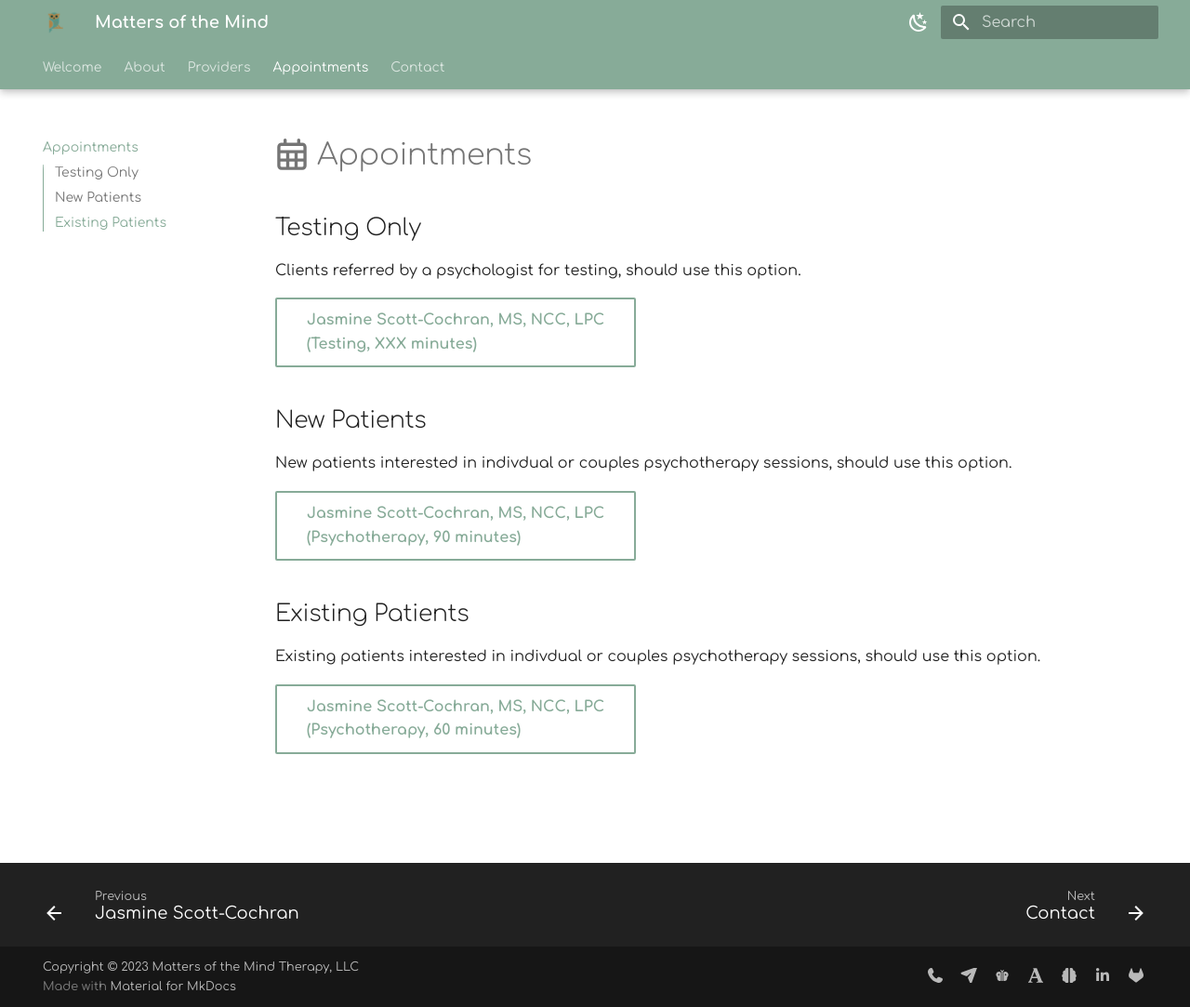
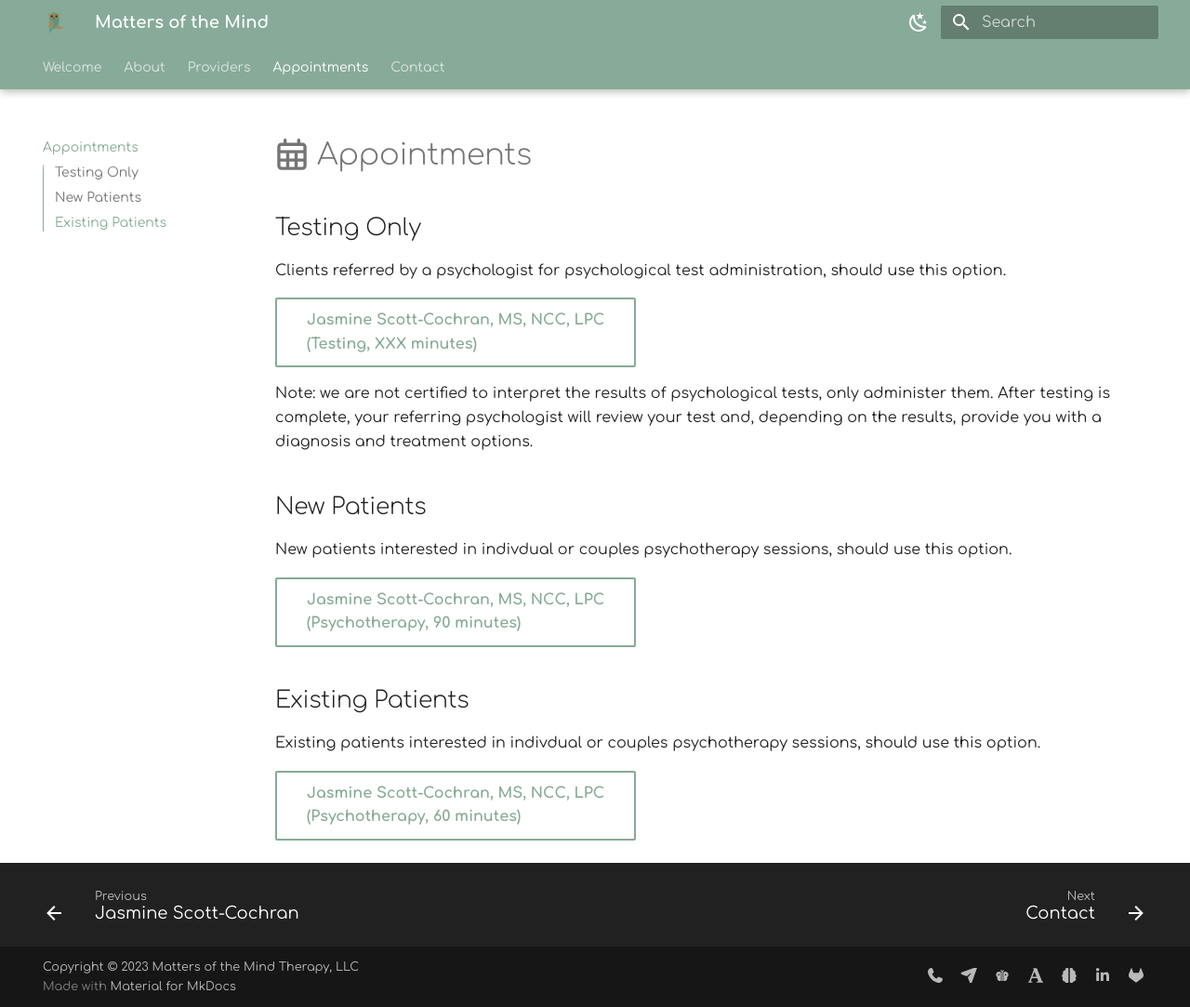
Before and after one commit to motm-therapy/website, an MkDocs documentation site: the page built from docs/appointments.md, in a window 1280 px wide and 1083 px high. Shown: the whole window at 93% size. Built offline with MkDocs 1.6.1 and Material for MkDocs 9.7.7, drawn with Linux system fonts in a browser that asks for light colours.

Commit message:
Update appointments.md

```diff
--- a/docs/appointments.md
+++ b/docs/appointments.md
@@ -2,9 +2,13 @@
 
 ## Testing Only
 
-Clients referred by a psychologist for testing, should use this option.
+Clients referred by a psychologist for psychological test administration, should use this option.
 
 [Jasmine Scott-Cochran, MS, NCC, LPC<br>(Testing, XXX minutes)](https://google.com){ .md-button }
+
+Note: we are not certified to interpret the results of psychological tests, only administer them.
+After testing is complete, your referring psychologist will review your test and,
+depending on the results, provide you with a diagnosis and treatment options.
 
 ## New Patients
 
```
